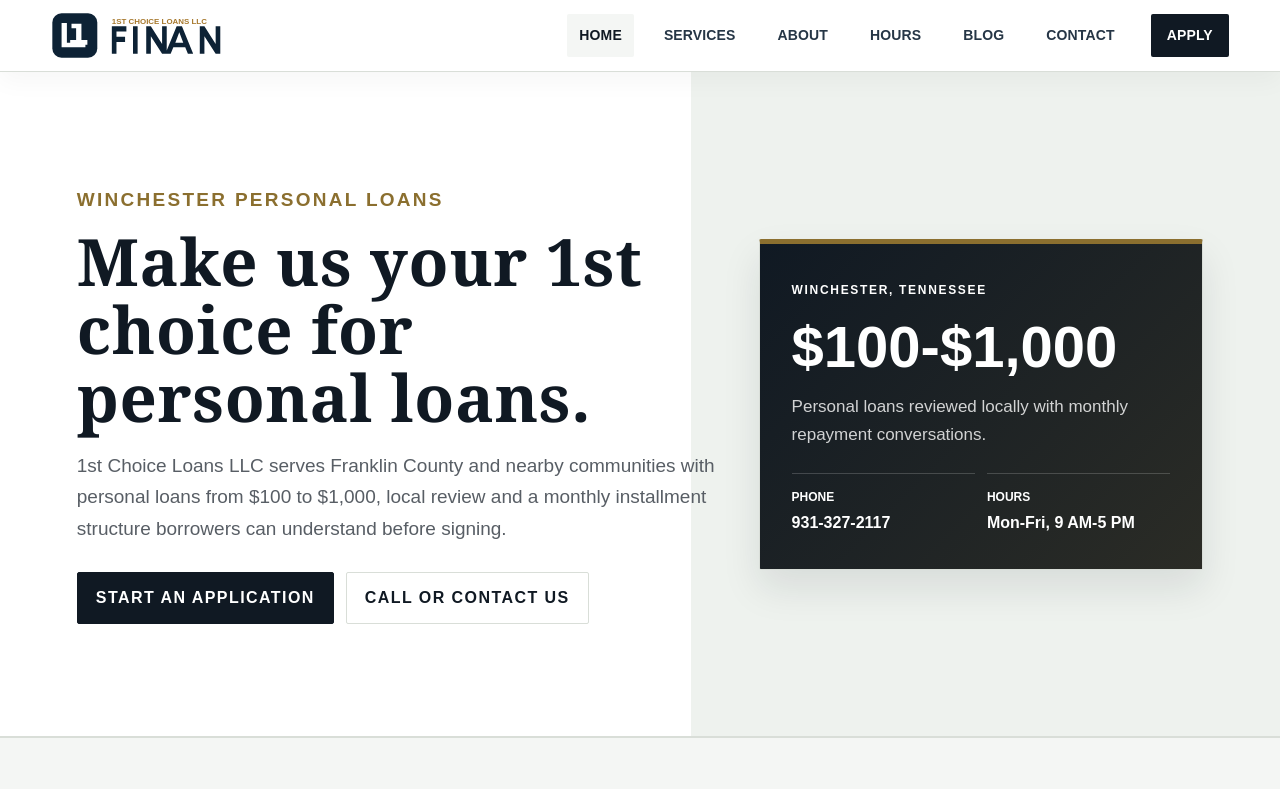
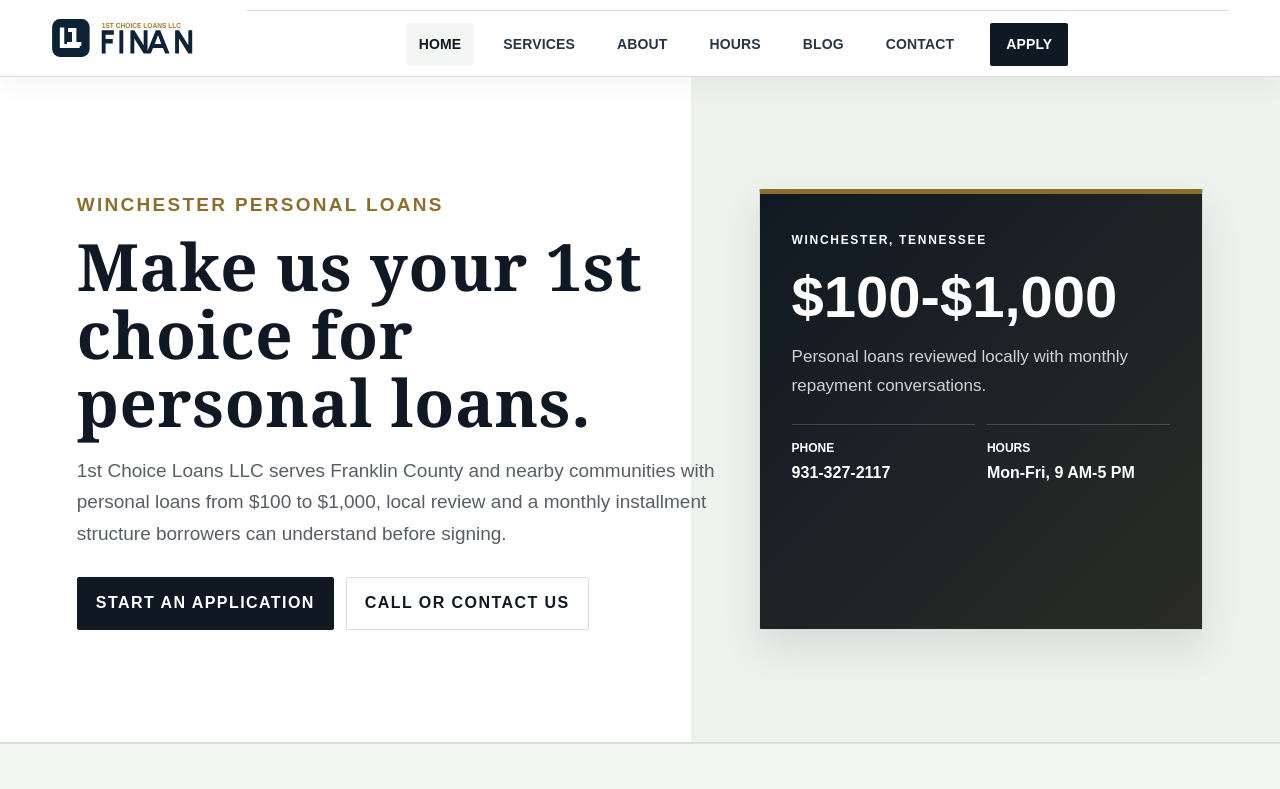
Before and after one commit to hsutech/1stchoiceloansllc-com, an Eleventy site: page src/index.html in a window 1280 px wide. Shown: the top 789 px of the page. Built offline with nearby package versions, Linux system fonts and the light colour scheme; Eleventy itself is replaced by a stand-in of ours; files that its build step writes are made by us from their sources.

Commit message:
Reduce residual visual sameness

```diff
--- a/src/assets/brand-dna.css
+++ b/src/assets/brand-dna.css
@@ -126,6 +126,14 @@ nav,.main-nav{gap:18px!important;text-transform:uppercase;font-size:12px!importa
 .metric-strip .metrics,.services-grid,.solution-grid{border-top:1px solid var(--dna-line);border-bottom:1px solid var(--dna-line)}
 .site-footer{border-top:6px solid var(--dna-accent)}
 
+
+.site-header{background:#fff!important}
+.site-header .brand,.site-header > .brand{margin-inline:auto!important}
+.site-header nav,.site-header .site-nav,.site-header .main-nav{width:100%;justify-content:center!important;border-top:1px solid var(--dna-line);padding-top:12px!important}
+.hero{align-items:start!important}
+.hero-panel{align-self:stretch!important}
+.services-grid{display:grid!important;grid-template-columns:1.2fr 1fr 1fr!important}
+
 @media (max-width:980px){
   .hero,.split,.feature-row,.intro-grid,.story-grid,.form-section,.split-section,.article-layout{grid-template-columns:1fr!important}
   .services-grid,.solution-grid,.category-grid,.collection-grid,.post-grid,.article-grid{grid-template-columns:repeat(2,minmax(0,1fr))!important}
--- a/src/index.html
+++ b/src/index.html
@@ -8,7 +8,7 @@
   <link rel="canonical" href="https://1stchoiceloansllc.com/">
   <link rel="icon" href="assets/favicon.svg" type="image/svg+xml">
   <link rel="stylesheet" href="assets/site.css">
-  <link rel="stylesheet" href="/assets/brand-dna.css?v=differentiation-2">
+  <link rel="stylesheet" href="/assets/brand-dna.css?v=differentiation-3">
   <script type="application/ld+json">{"@context":"https://schema.org","@type":"FinancialService","name":"1st Choice Loans LLC","url":"https://1stchoiceloansllc.com","telephone":"931-327-2117","email":"1stchoiceloansllc@gmail.com","priceRange":"$$","address":{"@type":"PostalAddress","streetAddress":"107 N. Porter St. Suite 7","addressLocality":"Winchester","addressRegion":"TN","postalCode":"37398","addressCountry":"US"},"openingHoursSpecification":[{"@type":"OpeningHoursSpecification","dayOfWeek":["Monday","Tuesday","Wednesday","Thursday","Friday"],"opens":"09:00","closes":"17:00"}],"logo":"https://1stchoiceloansllc.com/assets/logo.svg"}</script>
   <script type="application/ld+json">{"@context":"https://schema.org","@type":"WebSite","name":"1st Choice Loans LLC","url":"https://1stchoiceloansllc.com"}</script>
   <script type="application/ld+json">{"@context":"https://schema.org","@type":"WebPage","name":"1st Choice Loans - Winchester, Tennessee Personal Loans","url":"https://1stchoiceloansllc.com/","isPartOf":{"@type":"WebSite","name":"1st Choice Loans LLC","url":"https://1stchoiceloansllc.com"}}</script>
```
Also changed, not shown: src/404.html (+1 -1 lines), src/about/index.html (+1 -1 lines), src/apply-online/index.html (+1 -1 lines), src/blog/index.html (+1 -1 lines), src/blog/payday-title-loan-alternatives/index.html (+1 -1 lines), src/blog/personal-loan-application-checklist/index.html (+1 -1 lines), src/blog/rebuilding-credit-after-financial-setback/index.html (+1 -1 lines), src/contact-us/index.html (+1 -1 lines), src/credit-restart-loans/index.html (+1 -1 lines), src/emergency-expense-loans/index.html (+1 -1 lines), src/hours/index.html (+1 -1 lines), src/medical-bill-loans/index.html (+1 -1 lines), src/payday-title-loan-alternative/index.html (+1 -1 lines), src/personal-installment-loans/index.html (+1 -1 lines), 3 more files.
